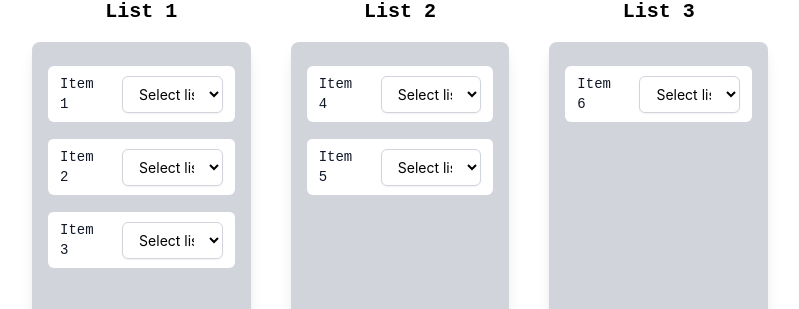
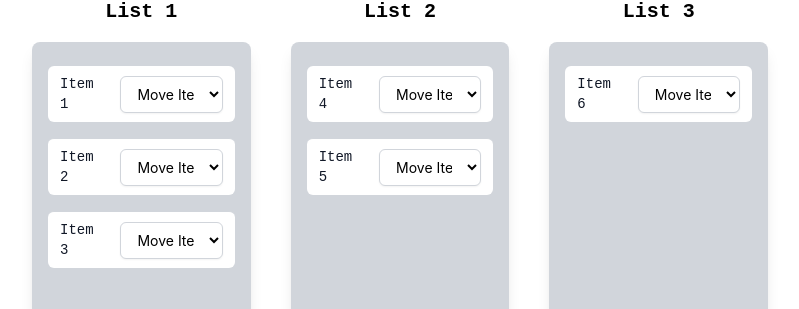
Before and after one commit to emelyn-barrientos/shopease-list-coding-challenge, a React (Create React App) app: page / in a window 1280 px wide. Shown: the part 166-475 px from the top of the page, without its empty margins (240-1039 px from the left). Built offline with nearby package versions, Linux system fonts and the light colour scheme; a web font is replaced by a local one.

Commit message:
Change Option text

```diff
--- a/src/components/MoveItemSelect.jsx
+++ b/src/components/MoveItemSelect.jsx
@@ -6,7 +6,7 @@ function MoveItemSelect({ options, onChange }) {
       onChange={onChange}
       className="block w-full bg-white border border-gray-300 py-2 px-3 rounded-md shadow-sm focus:outline-none focus:ring-indigo-500 focus:border-indigo-500 sm:text-sm"
     >
-      <option>Select list</option>
+      <option>Move Item</option>
       {options.map((option) => (
         <option key={option.value} value={option.value}>
           {option.label}
```
